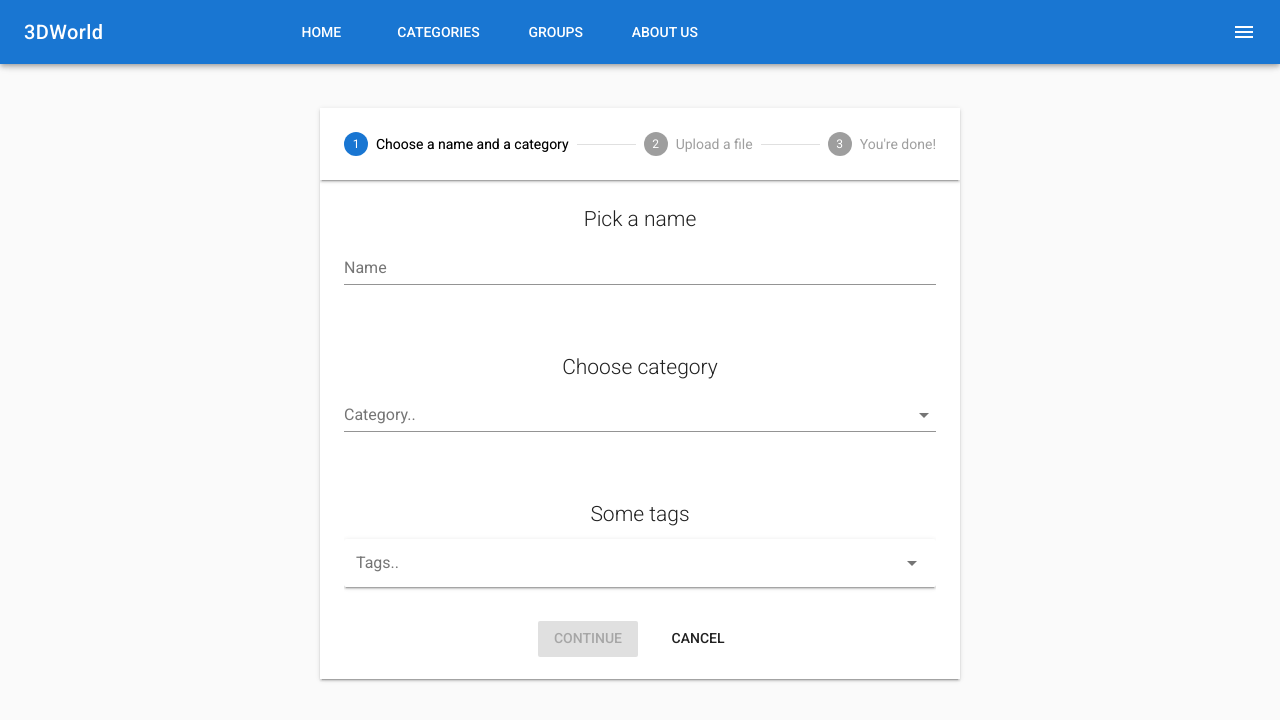
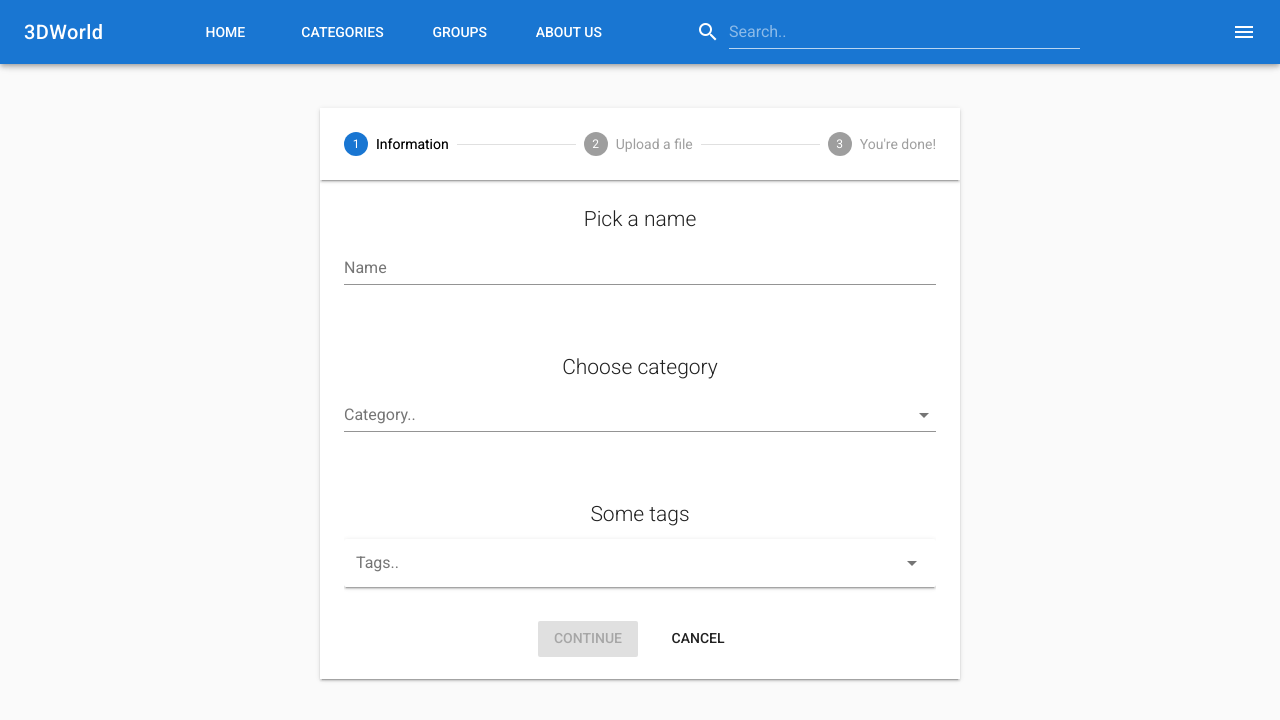
Before and after one commit to AndrushaLOL/ModelSharing, a Vue app: page /#/add in a window 1280 px wide. Shown: the top 720 px of the page. Built offline with nearby package versions, Linux system fonts and the light colour scheme; no server answers; sample sign-in values are in the browser's storage.

Commit message:
Лабел поиска и обязательна категория

```diff
--- a/src/components/AddNewModel.vue
+++ b/src/components/AddNewModel.vue
@@ -3,7 +3,7 @@
     <v-flex xs12 sm6 offset-sm3 class="mt-5">
         <v-stepper v-model="e1">
             <v-stepper-header>
-                <v-stepper-step :complete="e1 > 1" step="1">Choose a name and a category</v-stepper-step>
+                <v-stepper-step :complete="e1 > 1" step="1">Information</v-stepper-step>
                 <v-divider></v-divider>
                 <v-stepper-step :complete="e1 > 2" step="2">Upload a file</v-stepper-step>
                 <v-divider></v-divider>
@@ -15,7 +15,7 @@
                         <v-card class='elevation-0'>
                             <v-text-field type="text" label="Name" :rules="nameRules" class="mb-5" v-model='name'></v-text-field>
                             <h2 class="font-weight-thin">Choose category</h2>
-                            <v-select class="mb-5" :rules="catRules" :items="categories" label="Category.." v-model="category"></v-select>
+                            <v-select class="mb-5" :rules="catRules" :items="categories" label="Category.." v-model='category'></v-select>
                             <h2 class="font-weight-thin mb-2">Some tags</h2>
                             <v-combobox v-model="tags"
                             :items="items"
@@ -29,7 +29,7 @@
                                 </template>
                             </v-combobox>
                         </v-card>
-                    <v-btn v-if='name && category' color="primary" @click="e1 = 2">Continue</v-btn>
+                    <v-btn v-if='name&&category' color="primary" @click="e1 = 2">Continue</v-btn>
                     <v-btn v-else disabled>Continue</v-btn>
                     <v-btn flat @click="e1 = 1">Cancel</v-btn>
                 </v-stepper-content>
@@ -43,7 +43,7 @@
                             <span v-if="!!file">{{fileName}}</span>
                             <br>
                             <v-btn @click="addModel" v-if='!!file'>upload</v-btn>
-                            <v-progress-linear v-if='loading' v-model="percents" color="indigo lighten-1" ></v-progress-linear>
+                            <v-progress-linear v-if='loading' v-model="percents" color="indigo lighten-1"></v-progress-linear>
                             <br>
                             <h2 class="font-weight-thin mb-4">Upload a file</h2>
                             <v-btn flat color="indigo lighten-2">
@@ -53,7 +53,7 @@
                             <span v-if="!!file">{{fileName}}</span>
                             <br>
                             <v-btn @click="addModel" v-if='!!file'>upload</v-btn>
-                            <v-progress-linear v-if='loading' v-model="percents" color="indigo lighten-1" ></v-progress-linear>
+                            <v-progress-linear v-if='loading' v-model="percents" color="indigo lighten-1"></v-progress-linear>
                             <v-alert type="error" :value="error"></v-alert>
                             <h2 class="font-weight-thin mb-4">Summary</h2>
                             <v-textarea solo auto-grow name="input-7-1" label="Summary" value="" v-model='summary'></v-textarea>
@@ -90,7 +90,7 @@ export default {
             name: '',
             tags: [],
             summary: '',
-            category: [],
+            category: '',
             error: '',
             loading: false,
             percents: 0,
--- a/src/components/RootHeader.vue
+++ b/src/components/RootHeader.vue
@@ -50,12 +50,13 @@
 
     <v-toolbar color="primary" dark fixed app>
       <v-toolbar-title>3DWorld</v-toolbar-title>
-            <v-flex text-lg-center>
-                <v-btn flat color="white cyan--text" to="/">Home</v-btn>
-                <v-btn flat color="white cyan--text" to="/">Categories</v-btn>
-                <v-btn flat color="white cyan--text" to="/">Groups</v-btn>
-                <v-btn flat color="white cyan--text" to="/">About Us</v-btn>
-            </v-flex>
+      <v-flex text-center>
+        <v-btn flat color="white cyan--text" to="/">Home</v-btn>
+        <v-btn flat color="white cyan--text" to="/">Categories</v-btn>
+        <v-btn flat color="white cyan--text" to="/">Groups</v-btn>
+        <v-btn flat color="white cyan--text" to="/">About Us</v-btn>
+      </v-flex>
+      <v-text-field placeholder="Search.." class="mt-2" color="white--text" prepend-icon="search" clearable></v-text-field>
       <v-spacer></v-spacer>
       <v-toolbar-side-icon @click.stop="drawer = !drawer"></v-toolbar-side-icon>
     </v-toolbar>
--- a/src/views/Home.vue
+++ b/src/views/Home.vue
@@ -54,7 +54,7 @@
 						<br>
 						<span>tags: {{item.tags.join(' ')}}</span><br>
 					</v-card-text>
-					<v-text>{{item.summary}}</v-text>
+					<p>{{item.summary}}</p>
 				</v-card>
   		</v-flex>
   	</div>
```
